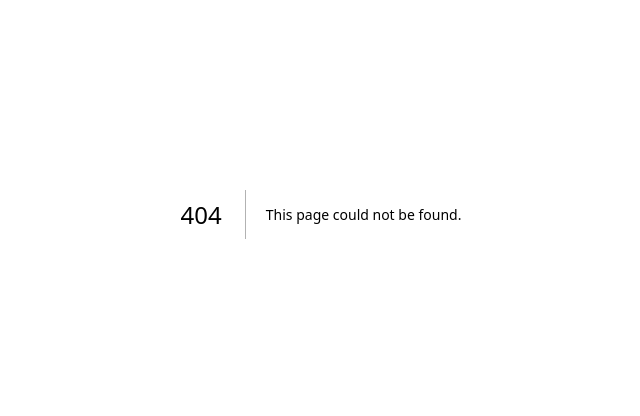
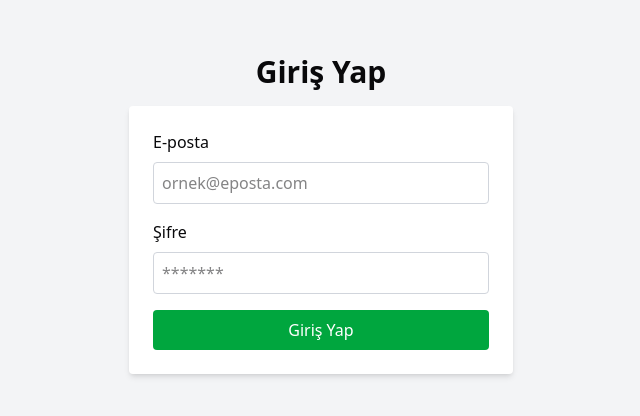
Before and after one commit to markasyon/turkbazaar-ui, a Next.js app: page /giris-yap in a window 1280 px wide. Before the commit this address had no page. Shown: the part 186-602 px from the top of the page, without its empty margins (319-959 px from the left). Built offline with nearby package versions, Linux system fonts and the light colour scheme.

Commit message:
Add files via upload

```diff
--- /dev/null
+++ b/app/giris-yap/page.tsx
@@ -0,0 +1,27 @@
+export default function GirisYap() {
+  return (
+    <div className="flex flex-col items-center justify-center h-screen bg-gray-100">
+      <h1 className="text-3xl font-bold mb-4">Giriş Yap</h1>
+      <form className="bg-white p-6 rounded shadow-md w-full max-w-sm">
+        <label className="block mb-2 font-medium">E-posta</label>
+        <input
+          type="email"
+          placeholder="ornek@eposta.com"
+          className="border border-gray-300 rounded w-full p-2 mb-4"
+        />
+        <label className="block mb-2 font-medium">Şifre</label>
+        <input
+          type="password"
+          placeholder="*******"
+          className="border border-gray-300 rounded w-full p-2 mb-4"
+        />
+        <button
+          type="submit"
+          className="bg-green-600 text-white px-4 py-2 rounded hover:bg-green-700 w-full"
+        >
+          Giriş Yap
+        </button>
+      </form>
+    </div>
+  );
+}
```
